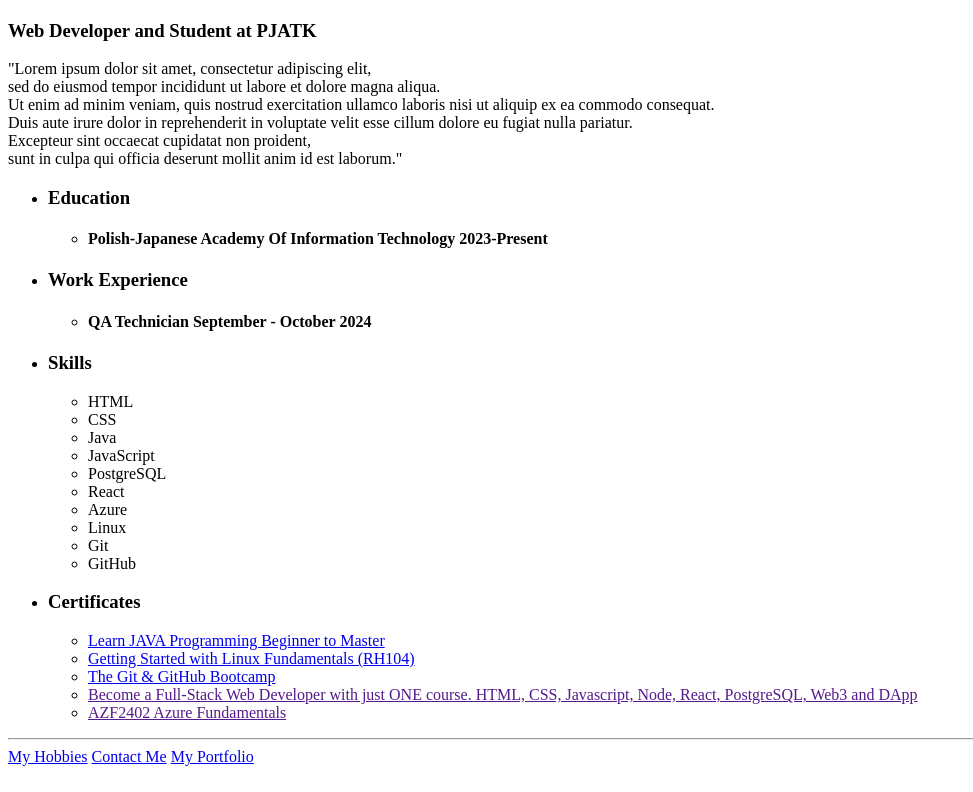
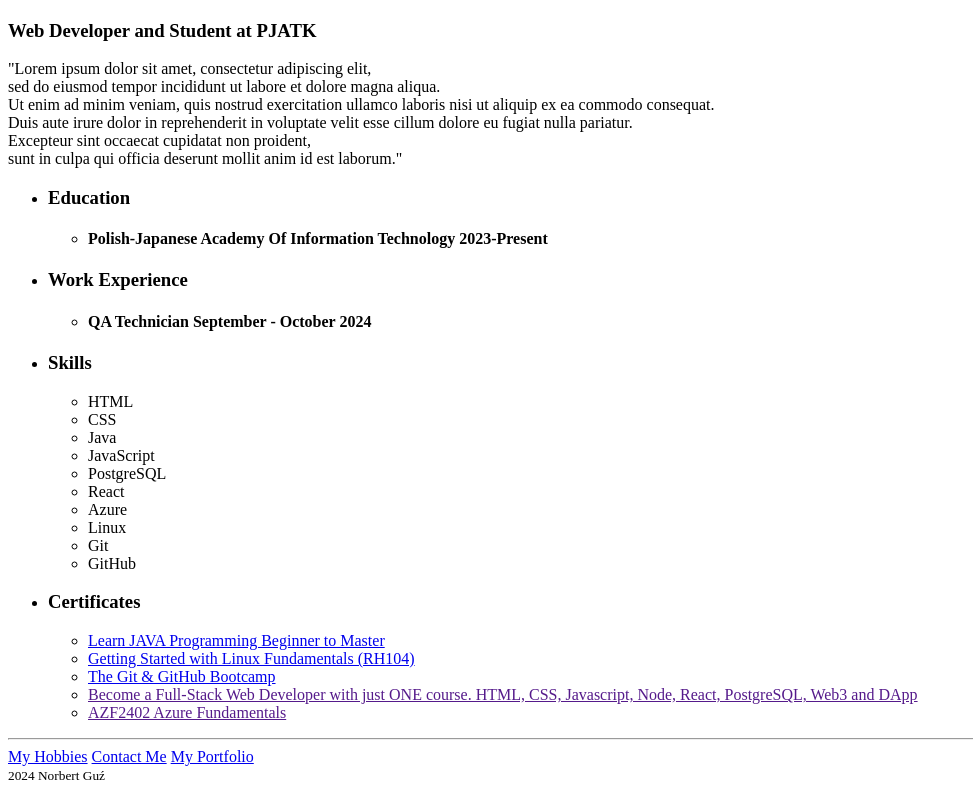
Before and after one commit to Guzillo/resume, a plain HTML site: page index.html in a window 1280 px wide. Shown: the part 330-1122 px from the top of the page, without its empty margins (0-973 px from the left). Drawn offline with Linux system fonts and the light colour scheme.

Commit message:
add footer to index

```diff
--- a/index.html
+++ b/index.html
@@ -66,4 +66,5 @@
 <a href="public/">Contact Me</a>
 <a href="https://guzillo.github.io/html-portfolio/">My Portfolio</a>
 </body>
+<footer> <small> 2024 Norbert Guź </small></footer>
 </html>
```
